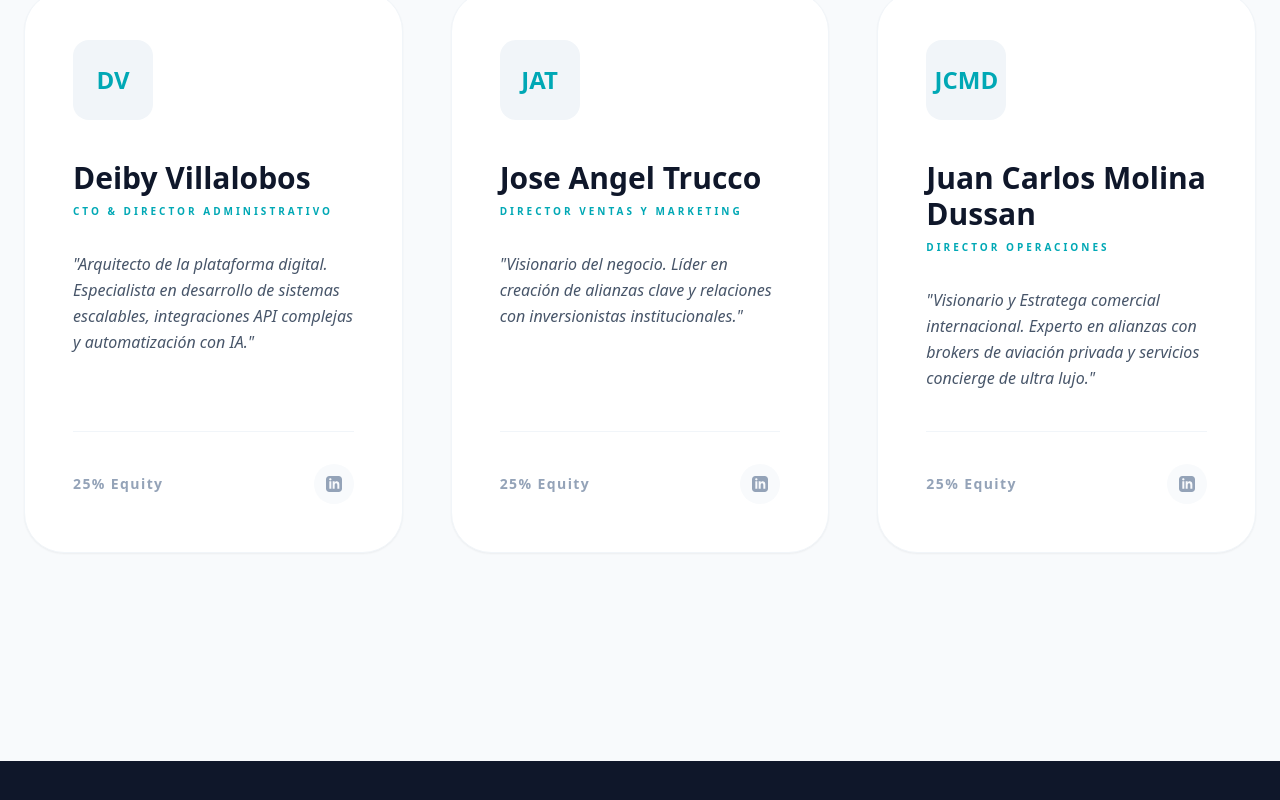
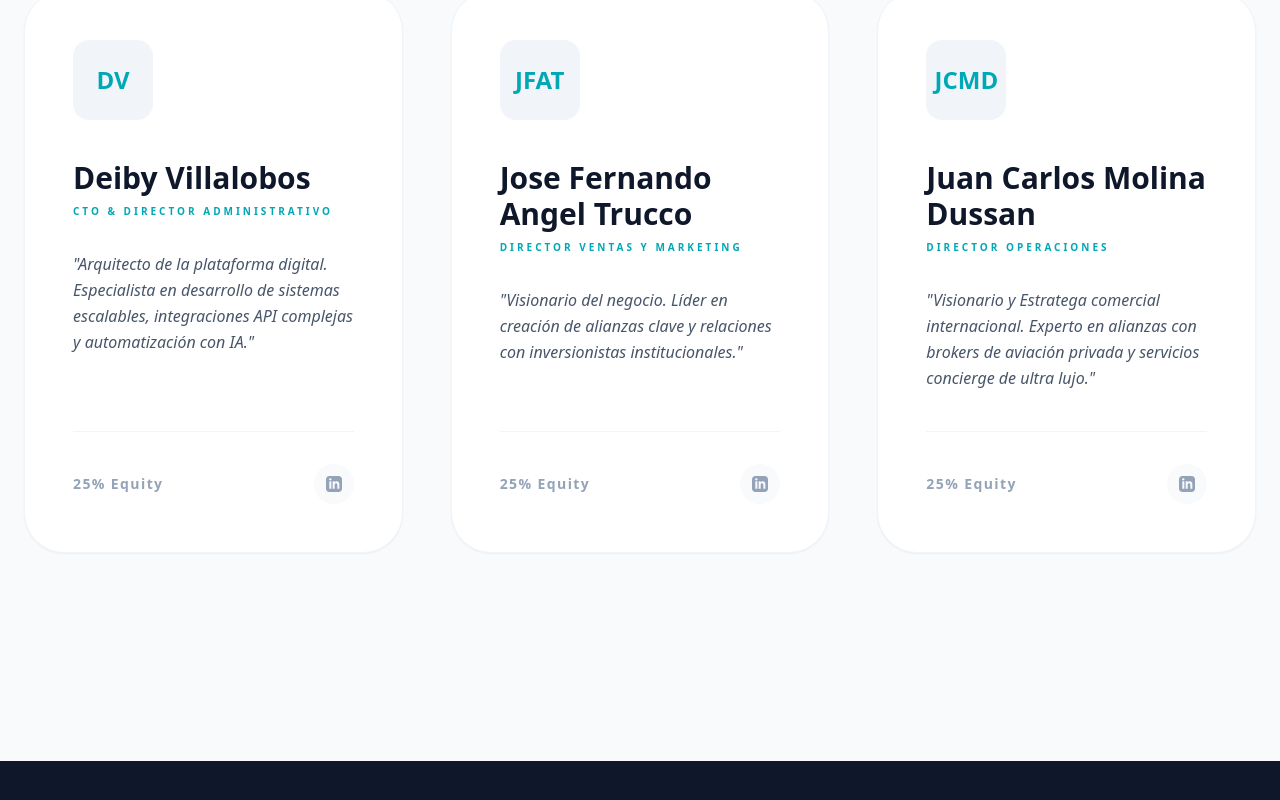
Before and after one commit to karibbeanluxuryoperators-art/klo-antigravity-investor-portal-mvp-2026, a React (Vite) app: page / in a window 1280 px wide. Shown: the part 4948-5748 px from the top of the page. Built offline with nearby package versions, Linux system fonts and the light colour scheme; a web font is replaced by a local one.

Commit message:
Update print statement from 'Hello' to 'Goodbye'

```diff
--- a/constants.ts
+++ b/constants.ts
@@ -127,7 +127,7 @@ export const TEAM = [
     equity: "25% Equity"
   },
   {
-    name: "Jose Angel Trucco",
+    name: "Jose Fernando Angel Trucco",
     role: "Director Ventas y Marketing",
     bio: "Visionario del negocio. Líder en creación de alianzas clave y relaciones con inversionistas institucionales.",
     equity: "25% Equity"
```
